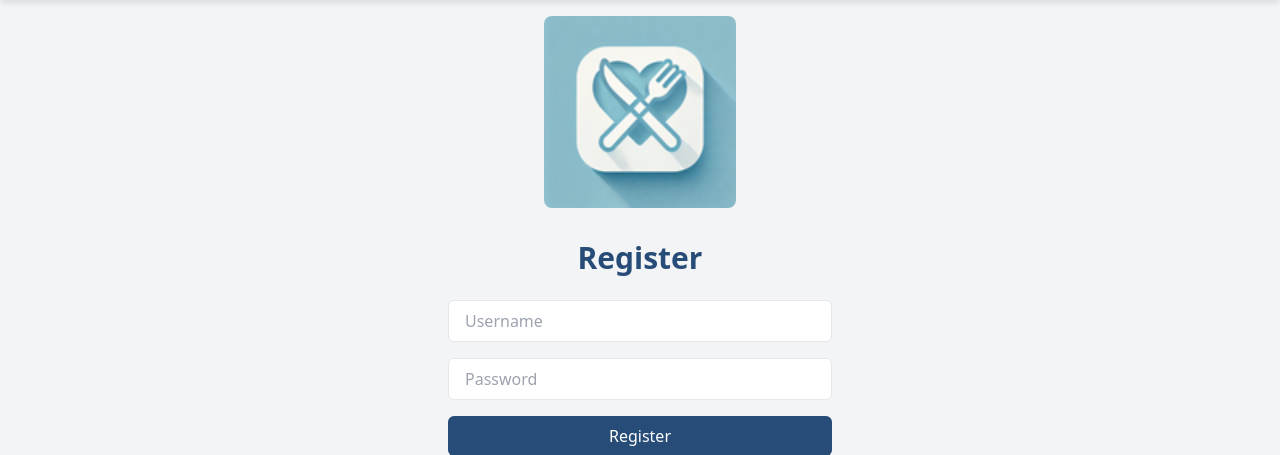
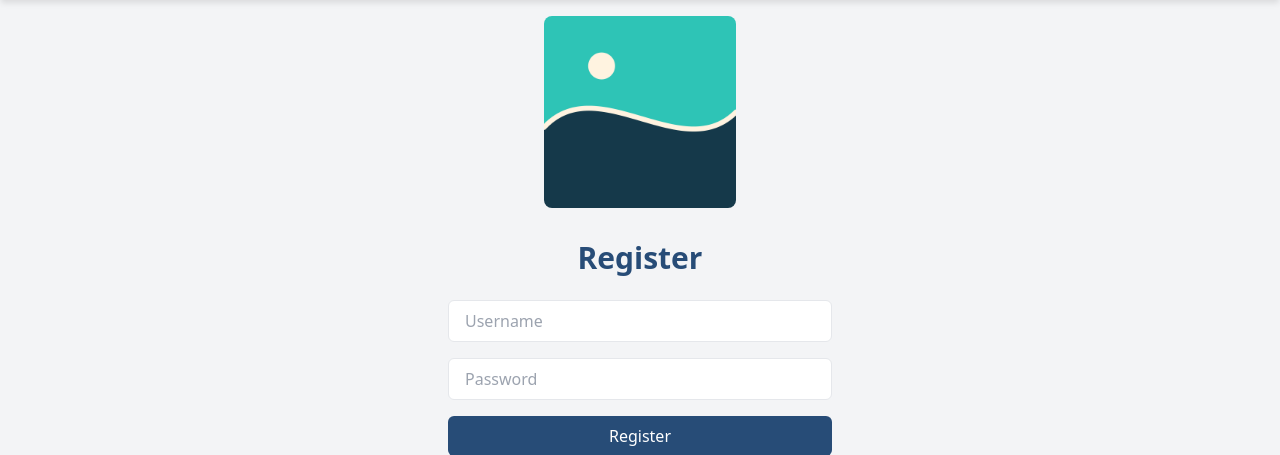
Before and after one commit to AndyIsBuilding/calorie_counter, a Flask app: page /register in a window 1280 px wide. Shown: the part 64-519 px from the top of the page. Run offline with Flask 3, Linux system fonts and the light colour scheme; some libraries are stand-ins or nearby versions.

Commit message:
update app icons

```diff
--- a/templates/layout.html
+++ b/templates/layout.html
@@ -9,7 +9,19 @@
     <script src="https://unpkg.com/lucide@latest"></script>
     <script src="https://code.jquery.com/jquery-3.6.0.min.js"></script>
     <link rel="stylesheet" href="https://fonts.googleapis.com/css2?family=Material+Symbols+Outlined:opsz,wght,FILL,GRAD@24,400,0,0">
-    <link rel="apple-touch-icon" href="{{ url_for('static', filename='calorie_tracking.png') }}" sizes="120x120">
+    <link rel="apple-touch-icon" href="{{ url_for('static', filename='icons/icon_default_light.png') }}">
+    <link rel="icon" type="image/png" href="{{ url_for('static', filename='icons/icon_default_light.png') }}" media="(prefers-color-scheme: light)">
+    <link rel="icon" type="image/png" href="{{ url_for('static', filename='icons/icon_dark.png') }}" media="(prefers-color-scheme: dark)">
+    <script>
+        // iOS snapshots apple-touch-icon from the live DOM at "Add to Home Screen"
+        // time and offers no media-query support for it, so swap in the dark
+        // variant here when the device is in dark mode. Tinted/grayscale mode has
+        // no web-exposed signal; iOS derives that look from the icon on its own.
+        if (window.matchMedia && window.matchMedia('(prefers-color-scheme: dark)').matches) {
+            document.querySelector('link[rel="apple-touch-icon"]').href =
+                "{{ url_for('static', filename='icons/icon_dark.png') }}";
+        }
+    </script>
     <link rel="manifest" href="{{ url_for('static', filename='manifest.json') }}">
     <link rel="stylesheet" href="{{ url_for('static', filename='styles.css') }}">
     <title>{% block title %}HealthVibe{% endblock %}</title>
--- a/templates/login.html
+++ b/templates/login.html
@@ -8,7 +8,7 @@
 
 {% block content %}
 <div class="w-96 mx-auto mt-20">
-    <img src="{{ url_for('static', filename='icons/calorie_tracking.png') }}" alt="Calorie Tracking" class="w-48 h-48 mb-8 rounded-lg mx-auto block">
+    <img src="{{ url_for('static', filename='icons/icon_default_light.png') }}" alt="Calorie Tracking" class="w-48 h-48 mb-8 rounded-lg mx-auto block">
     <h1 class="text-3xl font-bold mb-6 text-center text-[#274C77]">Login</h1>
 
     <form action="{{ url_for('login') }}" method="post" class="space-y-4">
--- a/templates/register.html
+++ b/templates/register.html
@@ -8,7 +8,7 @@
 
 {% block content %}
 <div class="w-96 mx-auto mt-20">
-    <img src="{{ url_for('static', filename='icons/calorie_tracking.png') }}" alt="Calorie Tracking" class="w-48 h-48 mb-8 rounded-lg mx-auto block">
+    <img src="{{ url_for('static', filename='icons/icon_default_light.png') }}" alt="Calorie Tracking" class="w-48 h-48 mb-8 rounded-lg mx-auto block">
     <h1 class="text-3xl font-bold mb-6 text-center text-[#274C77]">Register</h1>
 
     <form action="{{ url_for('register') }}" method="post" class="space-y-4">
```
Also changed, not shown: static/icons/icon_dark.png (added), static/icons/icon_default_light.png (added), static/icons/icon_tinted.png (added), static/manifest.json.
